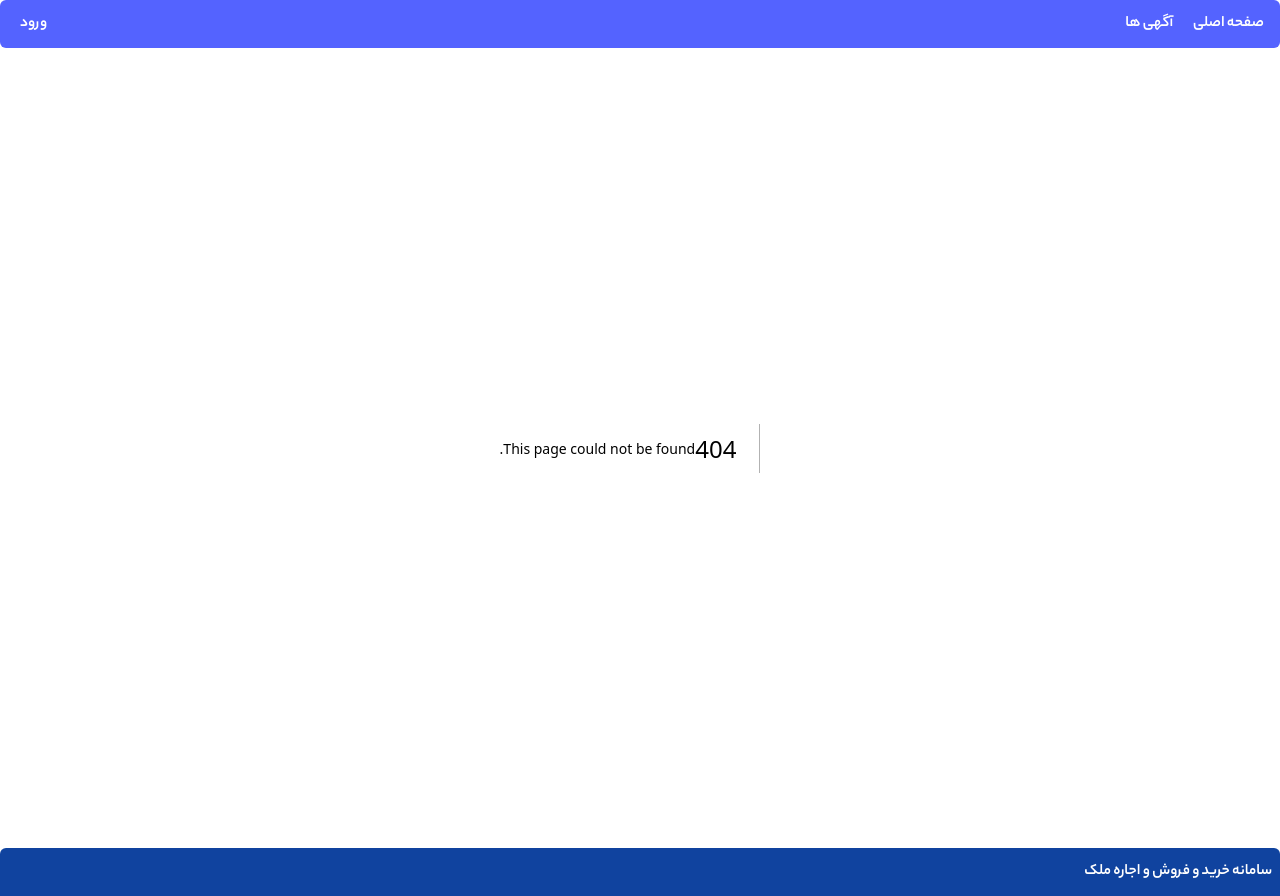
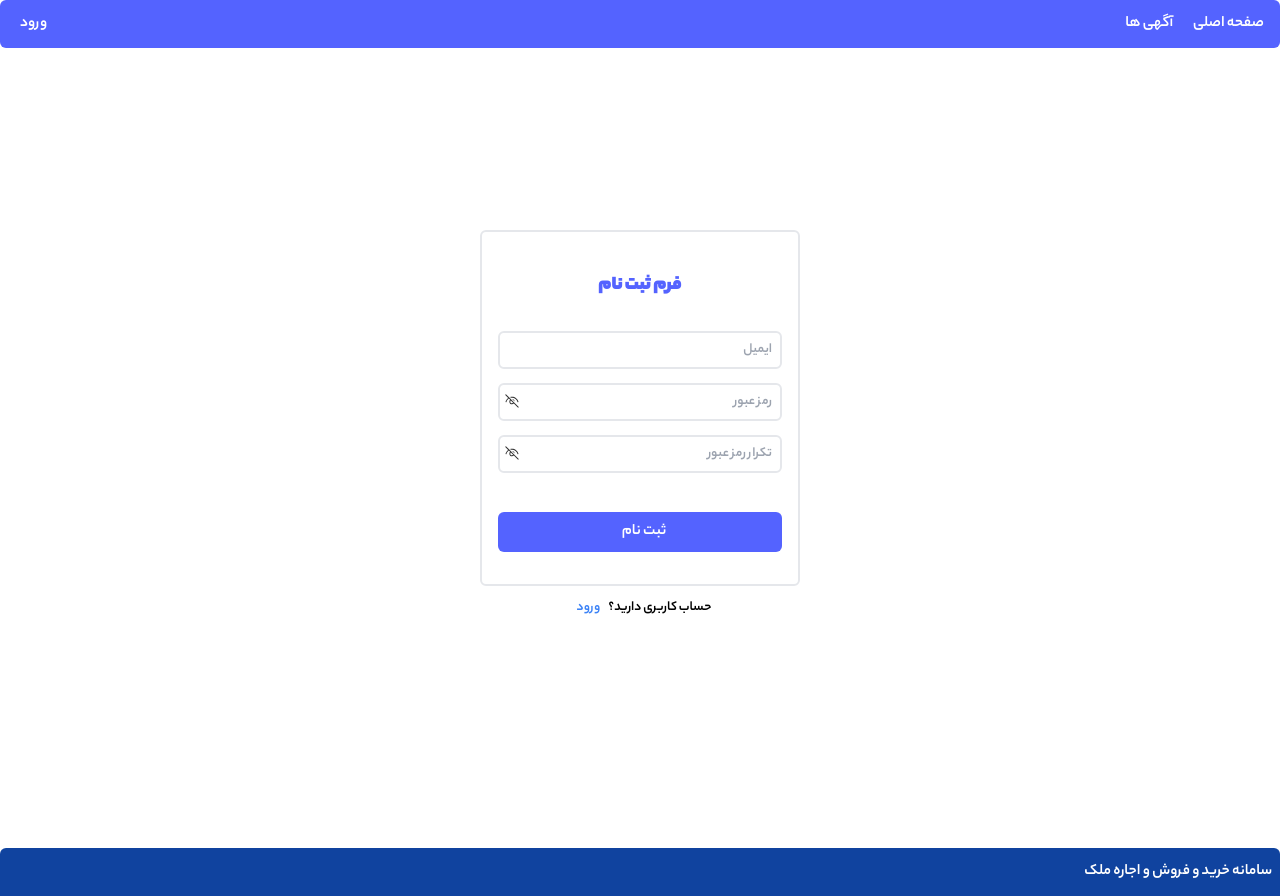
Before and after one commit to alireza-asgharii/real-estate, a Next.js app: page /auth/signup in a window 1280 px wide. Before the commit this address had no page. Built offline with nearby package versions, Linux system fonts and the light colour scheme.

Commit message:
✨ The process of making the registration page
Validation - using ReactQuery - and more

```diff
--- /dev/null
+++ b/src/app/auth/signup/page.js
@@ -0,0 +1,12 @@
+import SignUpPage from "@/components/templates/SignUpPage";
+
+export const metadata = {
+  title: "پروژه املاک | ثبت نام",
+  description: "2-A app",
+};
+
+const SignUp = () => {
+  return <SignUpPage />;
+};
+
+export default SignUp;
--- a/src/app/layout.js
+++ b/src/app/layout.js
@@ -4,6 +4,8 @@ import "./globals.css";
 //Layout
 import Header from "@/components/layout/Header";
 import Footer from "@/components/layout/Footer";
+import ReactQueryProvider from "@/components/providers/ReactQueryProvider";
+import { Toaster } from "react-hot-toast";
 
 export const metadata = {
   title: "پروژه املاک",
@@ -13,12 +15,13 @@ export const metadata = {
 export default function RootLayout({ children }) {
   return (
     <html lang="fa" dir="rtl">
-      <body
-        className={`${yekan.className} max-w-7xl mx-auto`}
-      >
-        <Header />
-        <main className="min-h-screen px-2">{children}</main>
-        <Footer />
+      <body className={`${yekan.className} max-w-7xl mx-auto`}>
+        <ReactQueryProvider>
+          <Header />
+          <main className="min-h-screen px-2">{children}</main>
+          <Footer />
+          <Toaster />
+        </ReactQueryProvider>
       </body>
     </html>
   );
--- /dev/null
+++ b/src/components/modules/FormInput.js
@@ -0,0 +1,73 @@
+"use client";
+
+import { useState } from "react";
+import { VscEye } from "react-icons/vsc";
+import { VscEyeClosed } from "react-icons/vsc";
+
+const FormInput = ({
+  name,
+  type,
+  placeholder,
+  form,
+  isFocuse,
+  focusHandler,
+  blurHandler,
+  isError,
+}) => {
+  const [isShow, setShow] = useState(false);
+  const isShowHandler = (e) => {
+    e.stopPropagation();
+
+    setShow((prev) => !prev);
+  };
+
+  const [fisrt, setFirst] = useState(false);
+
+  return (
+    <label
+      name={name}
+      className={`border-2 ${
+        isError[name] && !isFocuse[name] && fisrt ? "border-red-400" : ""
+      } relative my-[7px] rounded-md`}
+      onFocus={focusHandler}
+      onBlur={blurHandler}
+      onClick={() => setFirst(true)}
+    >
+      <span
+        className={`absolute text-sm text-gray-400 ${
+          isFocuse[name] || form[name].length !== 0
+            ? "top-[-15px] right-1 bg-white rounded-md px-1"
+            : "top-[7px] right-2"
+        }  select-none cursor-text transition-all`}
+      >
+        {placeholder}
+      </span>
+      {type === "password" && (
+        <span
+          onClick={isShowHandler}
+          className="absolute left-1 top-2 md:cursor-pointer opacity-80 select-none rounded-md "
+        >
+          {isShow ? <VscEye /> : <VscEyeClosed />}
+        </span>
+      )}
+      <input
+        className={`px-2 w-full py-[5px] ${
+          type === "password" ? "pl-[23px]" : ""
+        }  rounded-md outline-header-theme transition-colors`}
+        type={
+          type === "email"
+            ? "email"
+            : type === "password" && isShow
+            ? "text"
+            : "password"
+        }
+        name={name}
+        defaultValue={form[name]}
+        onFocus={() => setFirst(true)}
+        required
+      />
+    </label>
+  );
+};
+
+export default FormInput;
--- /dev/null
+++ b/src/components/modules/Spiner.js
@@ -0,0 +1,9 @@
+const Spiner = ({w, h, border}) => {
+  return (
+    <span className={`inline-block ${w} ${h} ${border} animate-spin border-gray-400 border-t-white rounded-[50%] `}>
+
+    </span>
+  );
+};
+
+export default Spiner;
--- /dev/null
+++ b/src/components/providers/ReactQueryProvider.js
@@ -0,0 +1,13 @@
+"use client";
+
+import { QueryClient, QueryClientProvider } from "@tanstack/react-query";
+
+const ReactQueryProvider = ({ children }) => {
+  const queryClient = new QueryClient();
+
+  return (
+    <QueryClientProvider client={queryClient}>{children}</QueryClientProvider>
+  );
+};
+
+export default ReactQueryProvider;
--- /dev/null
+++ b/src/components/templates/SignUpPage.js
@@ -0,0 +1,130 @@
+"use client";
+
+import { useSignUp } from "@/hooks/useMutation";
+import Link from "next/link";
+import { useEffect, useState } from "react";
+import FormInput from "../modules/FormInput";
+import Spiner from "../modules/Spiner";
+import toast from "react-hot-toast";
+import { formValidation } from "@/utils/validation";
+import { useRouter } from "next/navigation";
+
+const SignUpPage = () => {
+  const router = useRouter()
+  const [form, setForm] = useState({
+    email: "",
+    password: "",
+    rePassword: "",
+  });
+  const [isFocuse, setFocuse] = useState({
+    email: false,
+    password: false,
+    rePassword: false,
+  });
+  const [isError, setError] = useState(formValidation(form, "signup"));
+
+  const { isPending, error, mutate, data } = useSignUp();
+  // console.log({ isPending, error, mutate, data });
+
+  const changeHandler = (e) => {
+    const { name, value } = e.target;
+    setForm({ ...form, [name]: value.trim() });
+  };
+
+  useEffect(() => {
+    setError(formValidation(form, "signup"));
+  }, [form]);
+
+  const submitHandler = (e) => {
+    e.preventDefault();
+    if (Object.keys(isError).length) {
+      toast.error(Object.values(isError)[0]);
+      return
+    }
+
+    mutate(form, {
+      onSuccess: () => {
+        toast.success("ثبت نام با موفقیت انجام شد")
+        router.push('/auth/signin')
+      },
+      onError: (err) =>
+        toast.error(err?.response?.data?.error ?? "عملیات ناموفق"),
+    });
+  };
+
+  const focusHandler = (e) => {
+    const { name } = e.target;
+    setFocuse({ ...isFocuse, [name]: true });
+  };
+
+  const blurHandler = (e) => {
+    const { name } = e.target;
+    setFocuse({ ...isFocuse, [name]: false });
+  };
+
+  return (
+    <div className="w-full min-h-[calc(100vh-100px)] md:min-h-[calc(100vh-48px)]  flex flex-col justify-center items-center">
+      <form
+        onSubmit={submitHandler}
+        className="flex w-80 border-2 flex-col pt-10 pb-5 px-4 rounded-md "
+        onChange={changeHandler}
+      >
+        <h4 className="pb-6 text-center text-header-theme font-bold text-xl">
+          فرم ثبت نام
+        </h4>
+        <FormInput
+          name="email"
+          type="email"
+          placeholder="ایمیل"
+          form={form}
+          isFocuse={isFocuse}
+          focusHandler={focusHandler}
+          blurHandler={blurHandler}
+          isError={isError}
+
+
+        />
+        <FormInput
+          name="password"
+          type="password"
+          placeholder="رمز عبور"
+          form={form}
+          isFocuse={isFocuse}
+          focusHandler={focusHandler}
+          blurHandler={blurHandler}
+          isError={isError}
+        />
+        <FormInput
+          name="rePassword"
+          type="password"
+          placeholder="تکرار رمز عبور"
+          form={form}
+          isFocuse={isFocuse}
+          focusHandler={focusHandler}
+          blurHandler={blurHandler}
+          isError={isError}
+        />
+
+        <button
+          disabled={isPending}
+          type="submit"
+          className="bg-header-theme hover:bg-[#10439F] disabled:hover:bg-header-theme disabled:opacity-90 transition-colors text-white rounded-md py-2 mt-8 mb-3 flex items-center justify-center"
+        >
+          <span className="pl-2">ثبت نام</span>
+          {isPending && <Spiner w="w-5" h="h-5" border="border-[3px]" />}
+        </button>
+      </form>
+      <span className="mt-3 text-sm">
+        حساب کاربری دارید؟
+        <Link
+          href="/auth/signin"
+          className="px-2 text-blue-500 hover:text-blue-700 transition-colors"
+        >
+          ورود
+        </Link>
+      </span>
+    </div>
+  );
+};
+
+export default SignUpPage;
--- /dev/null
+++ b/src/hooks/useMutation.js
@@ -0,0 +1,7 @@
+import { signUp } from "@/services/auth";
+import { useMutation } from "@tanstack/react-query";
+
+export const useSignUp = () => {
+  const res = useMutation({ mutationFn: signUp });
+  return res;
+};
--- /dev/null
+++ b/src/services/auth.js
@@ -0,0 +1,5 @@
+import axios from "axios";
+
+export const signUp = async (data) => {
+  return axios.post("/auth/signup/api", data);
+};
--- /dev/null
+++ b/src/utils/validation.js
@@ -0,0 +1,36 @@
+export const formValidation = (form, type) => {
+  const error = {};
+  const emailRegx = /^[\w-\.]+@([\w-]+\.)+[\w-]{2,4}$/gi;
+  const passwordRegx = /([A-Za-z0-9#?!@$%^&*-])([^ ]){5,}$/g;
+
+  const { email, password } = form;
+
+  if (email.trim() === "") {
+    error.email = "لطفا ایمیل را وارد کنید.";
+  } else if (!emailRegx.test(email)) {
+    error.email = "لطفا یک ایمیل معتبر وارد کنید";
+  } else {
+    delete error.email;
+  }
+
+  if (password.trim() === "") {
+    error.password = "لطفا رمزعبور را وارد کنید.";
+  } else if (!passwordRegx.test(password)) {
+    error.password =
+      " رمز عبور فقط میتواند شامل حروف انگلیسی و اعداد و کاراکتر های مجاز و حداقل طول 6 حرف باشد ";
+  } else {
+    delete error.password;
+  }
+
+  if (type === "signup") {
+    if (form.rePassword.trim() === "") {
+      error.rePassword = "رمز عبور را تایید کنید";
+    } else if (password !== form.rePassword) {
+      error.rePassword = "رمز عبور ها مطابقت ندارند";
+    } else {
+      delete error.rePassword;
+    }
+  }
+
+  return error;
+};
```
Also changed, not shown: src/hooks/queries.js (added).
